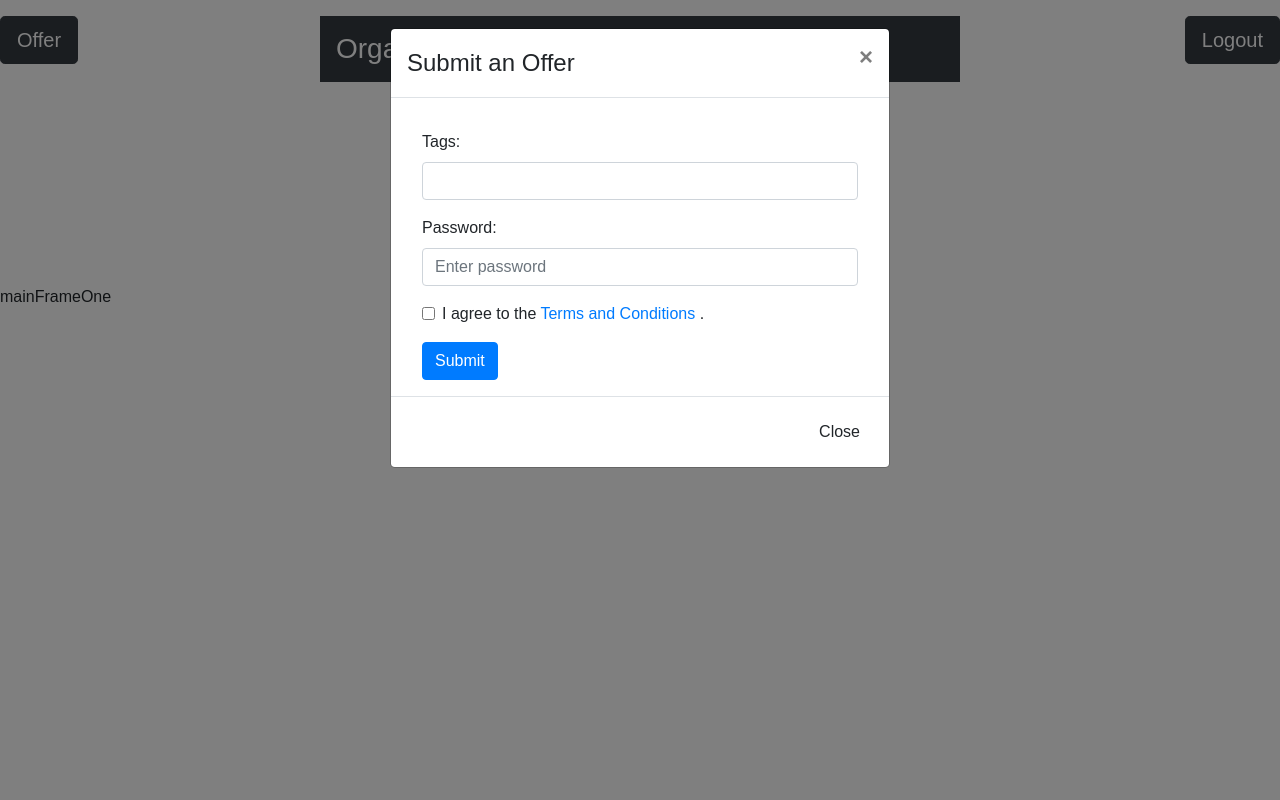
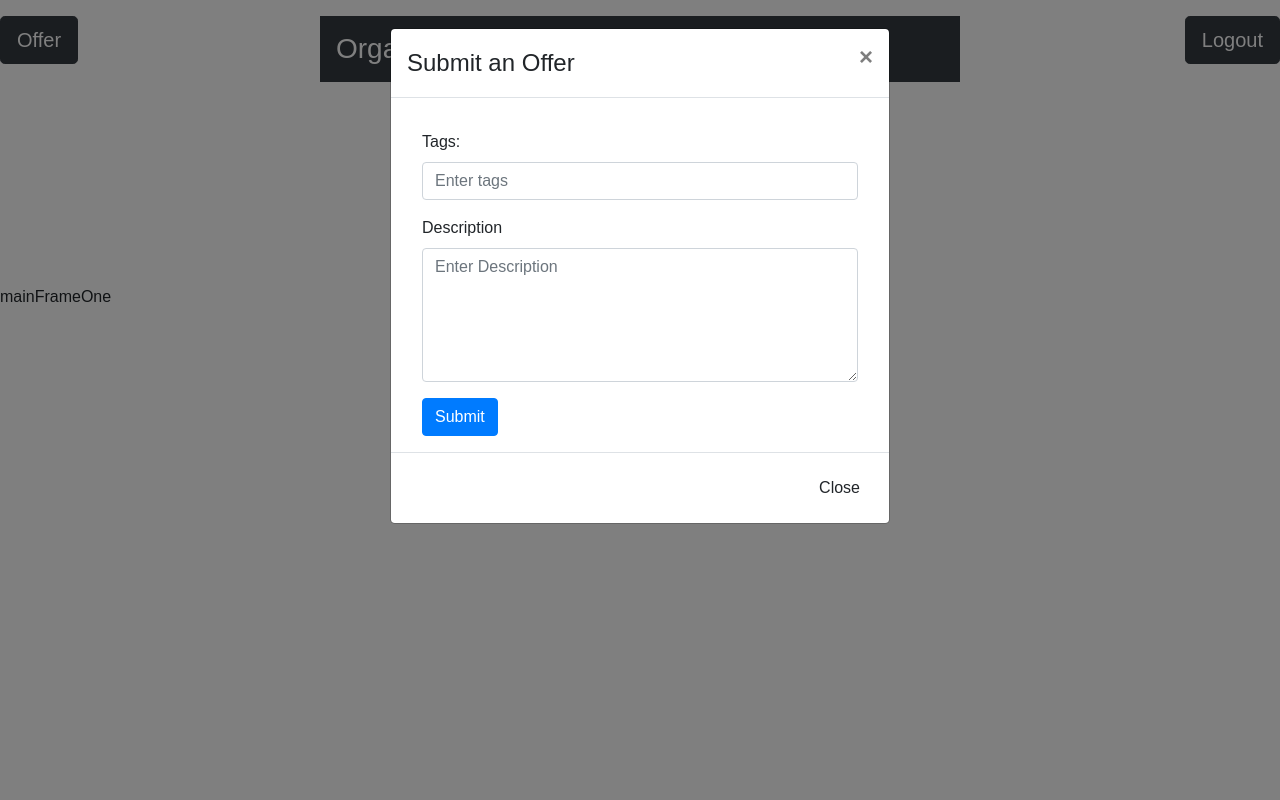
Before and after one commit to williammunnich/Hacky-bois, a Flask app: page /company/1 in a window 1280 px wide, after a click on "Offer". Run offline with Flask 2, Linux system fonts and the light colour scheme; some libraries are stand-ins or nearby versions.

Commit message:
changed submit offers

```diff
--- a/hackathon/templates/business.html
+++ b/hackathon/templates/business.html
@@ -75,36 +75,23 @@
                 <button type="button" class="close" data-dismiss="modal">&times;</button>
             </div>
             <div class="modal-body">
-                {% for message in get_flashed_messages() %}
-                    <div>{{ message }}</div>
-                {% endfor %}
-
                 <div class="container">
                     <form action="/offer" class="needs-validation" method="post" novalidate>
 
                         <div class="form-group">
                             <label for="uname" class="pt-3">Tags:</label>
-                            <input type="text" class="form-control" id="tag:" placeholder="" name="mail"
+                            <input type="text" class="form-control" id="tag" placeholder="Enter tags" name="tags"
                                    required>
                             <div class="valid-feedback"></div>
                             <div class="invalid-feedback">Please fill out this field.</div>
                         </div>
 
                         <div class="form-group">
-                            <label for="pwd">Password:</label>
-                            <input type="password" class="form-control" id="description" placeholder="Enter password"
-                                   name="pswd" required>
+                            <label for="pwd">Description</label>
+                            <textarea rows=5 cols=20 class="form-control" id="description" placeholder="Enter Description"
+                                      name="pswd" required></textarea>
                             <div class="valid-feedback"></div>
                             <div class="invalid-feedback">Please fill out this field.</div>
-                        </div>
-
-                        <div class="form-group form-check">
-                            <label class="form-check-label" class="pt-2">
-                                <input class="form-check-input" type="checkbox" name="remember" required> I agree to the
-                                <a href="../static/html/terms.html"> Terms and Conditions</a> .
-                                <div class="valid-feedback"></div>
-                                <div class="invalid-feedback">Check this checkbox to continue.</div>
-                            </label>
                         </div>
 
                         <button type="submit" class="btn btn-primary">Submit</button>
```
Also changed, not shown: hackathon/database.db.
